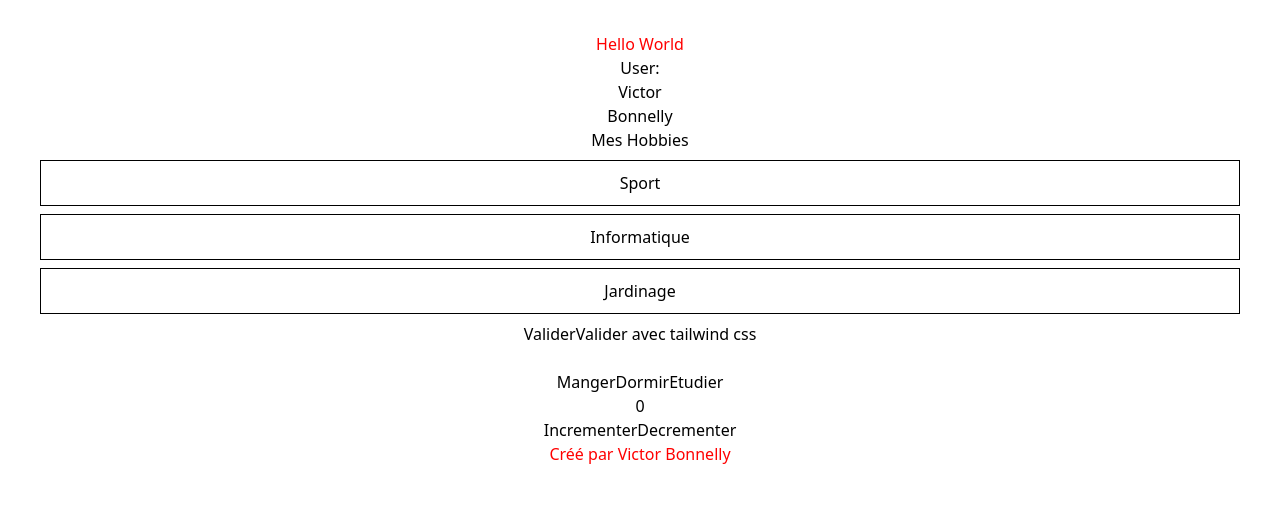
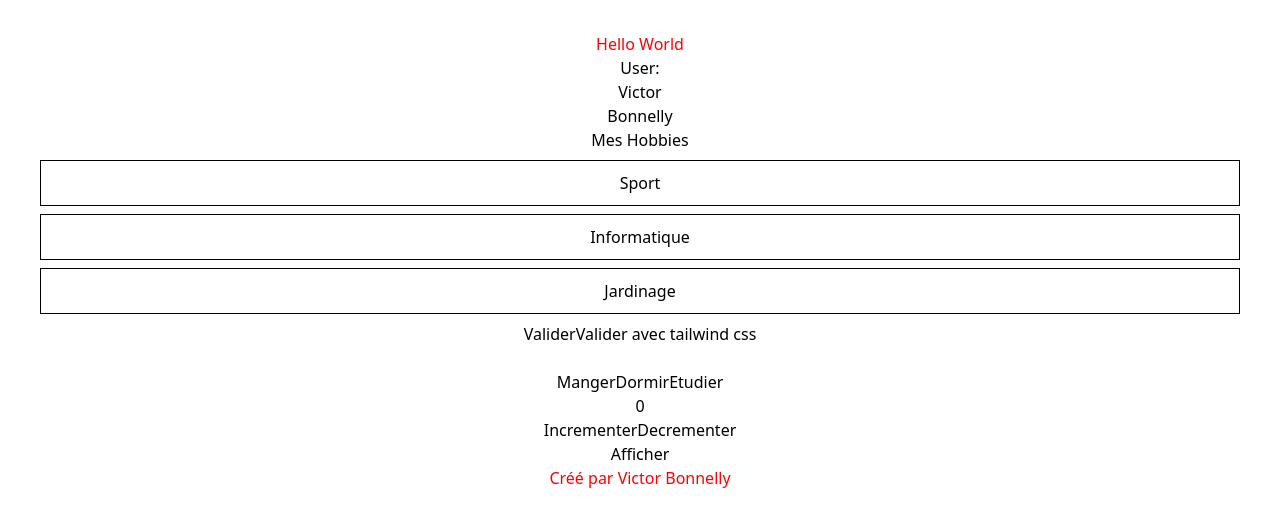
Before and after one commit to Victor-Bonnelly/intro-react, a React (Vite) app: page / in a window 1280 px wide. Shown: the top 526 px of the page. Built offline with nearby package versions, Linux system fonts and the light colour scheme.

Commit message:
Exo menu

```diff
--- a/src/App.jsx
+++ b/src/App.jsx
@@ -10,6 +10,7 @@ import { User } from './component/User/user';
 import { Player } from './component/Player/Player';
 import { Routine } from './component/routine/Routines';
 import { Compteur } from './component/container/Compteur';
+import { Menu } from './component/container/Menu';
 function App() {
   const user = {
     prenom: "Victor",
@@ -24,6 +25,7 @@ function App() {
       <Player />
       <Routine />
       <Compteur />
+      <Menu />
       <Footer />
     </>
   )
--- /dev/null
+++ b/src/component/container/Menu.jsx
@@ -0,0 +1,27 @@
+import { useState } from 'react';
+export function Menu() {
+    const [show, changeValue] = useState(0);
+    function showMenu() {
+        changeValue(true);
+    }
+    function hideMenu() {
+        changeValue(false);
+    }
+    return (
+        <div>
+
+            {show ? (
+                <div>
+                <menu>
+                    <li>Accueil</li>
+                    <li>A propos</li>
+                    <li>Contact</li>
+                </menu>
+                <button onClick={hideMenu}>Masquer</button>
+                </div>
+            ) : (
+                <button onClick={showMenu}>Afficher</button>
+            )}
+        </div>
+    )
+}
```
